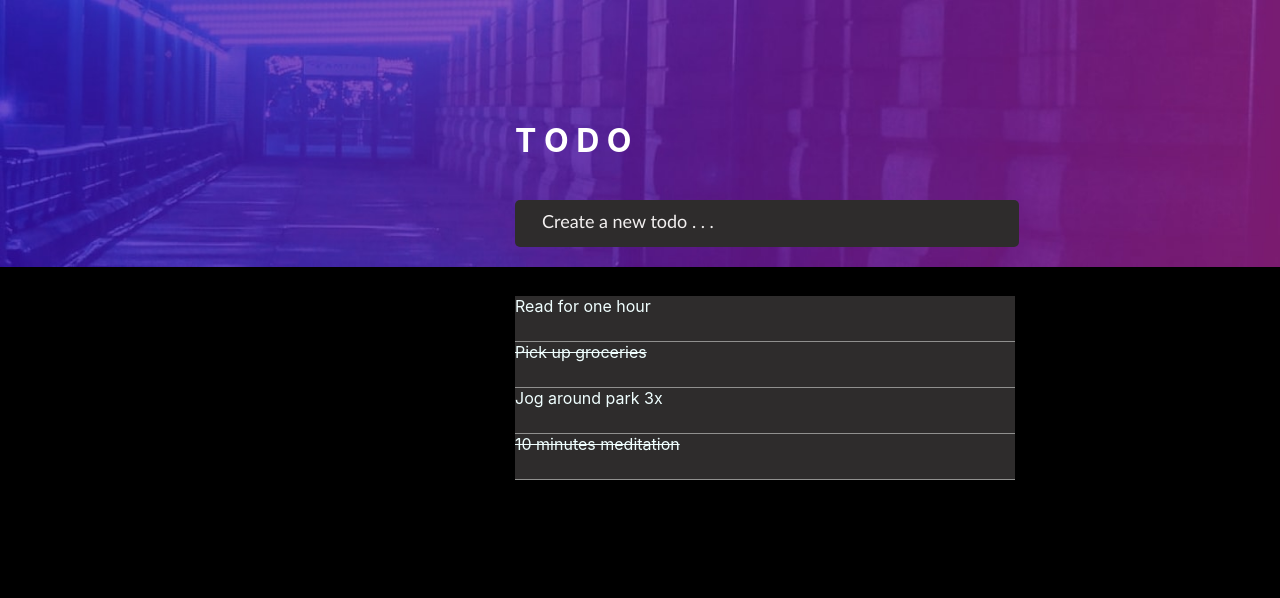
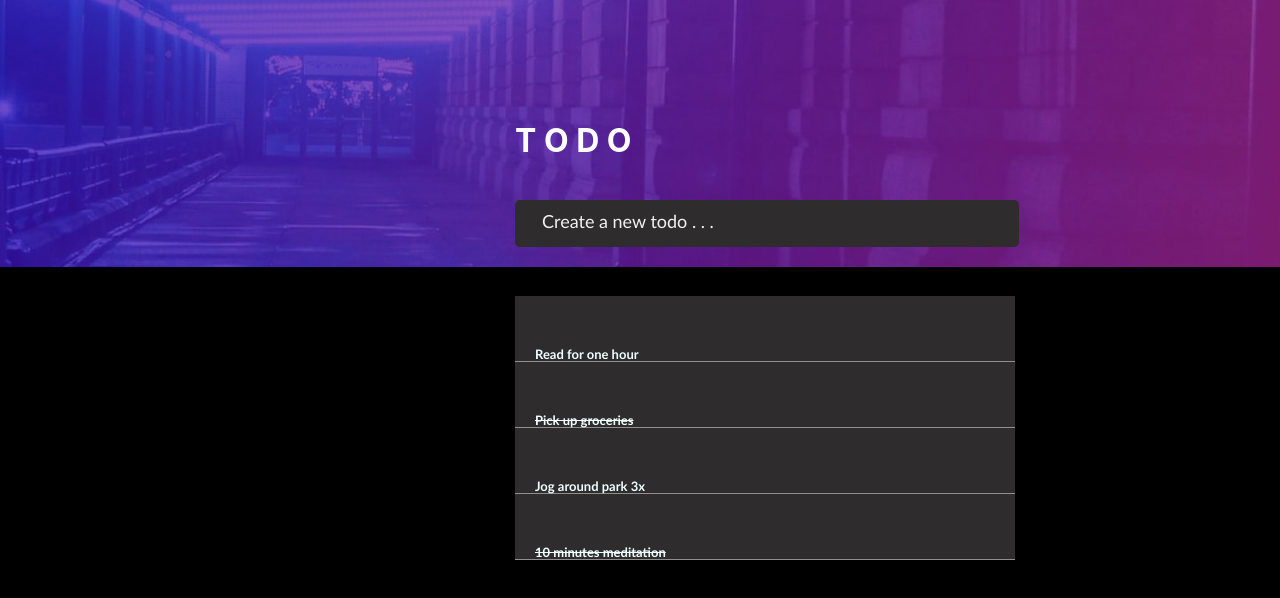
Before and after one commit to Florjan96/Todo--App-React, a React (Vite) app: page / in a window 1280 px wide. Shown: the top 598 px of the page. Built offline with nearby package versions, Linux system fonts and the light colour scheme.

Commit message:
Created a function to add a new todo

```diff
--- a/src/App.css
+++ b/src/App.css
@@ -16,10 +16,12 @@ padding-top: 100px
 }
 
 form{
-  position:absolute;
   top: 0;
   padding-left: 515px;
-  padding-top: 200px
+  padding-top: 200px;
+position: fixed;
+width: 100%;
+z-index: 1
 }
 
 form input{
@@ -51,7 +53,14 @@ color:azure;
 
 .todos-list ul li {
   color:azure;
+  padding-top: 20px;
 
+}
+
+.todos-list ul li h6{
+  padding-left:20px;
+  font-family:'Trebuchet MS', 'Lucida Sans Unicode', 'Lucida Grande', 'Lucida Sans', Arial, sans-serif;
+font-size:13px
 }
 
 .incomplete{
--- a/src/App.tsx
+++ b/src/App.tsx
@@ -17,6 +17,16 @@ function toggleTodos(todo){
 setTodos(todosCopy)
 }
 
+function createNewTodo(){
+  let newTodo={
+    id:4,
+    title:event.target.intepu.value,
+    completed:false
+  }
+
+  let copyTodos=[...todos,newTodo]
+  setTodos(copyTodos)
+}
 
 
   return (
@@ -28,8 +38,13 @@ setTodos(todosCopy)
       <div className="banner-text">
 <h1>T  O  D  O</h1>
       </div>
-      <form>
-        <input type="text"  placeholder='Create a new todo . . .'/>
+      <form onSubmit={(event)=>{
+event.preventDefault()
+createNewTodo()
+
+
+      }}>
+        <input type="text" name="intepu"  placeholder='Create a new todo . . .'/>
       </form>
       </div>
 
@@ -39,7 +54,9 @@ setTodos(todosCopy)
   <li onClick={()=>{toggleTodos(todo)}}
   className={todo.completed? "completed":"incomplete"}
 
-  >{todo.title}</li>
+  ><h6>{todo.title}</h6>
+  </li>
+
 ))}
       </ul>
       </div>
```
